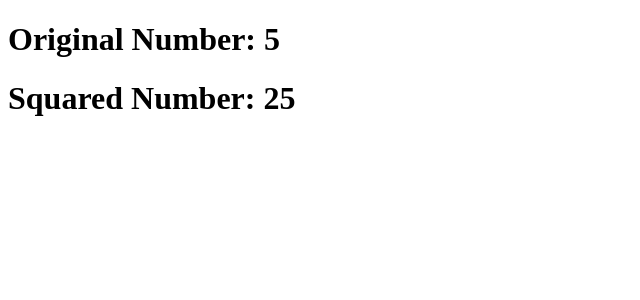
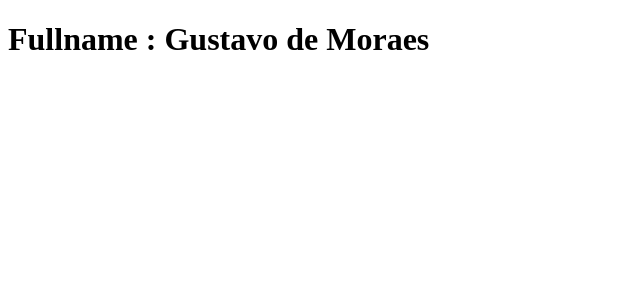
Before and after one commit to gstv57/vue-repo-learning, a Vue app: page / in a window 1280 px wide. Shown: the top 300 px of the page, without its empty margins (0-640 px from the left). Built offline with nearby package versions, Linux system fonts and the light colour scheme.

Commit message:
computed properties pt 2

```diff
--- a/src/components/ComputedProperties.vue
+++ b/src/components/ComputedProperties.vue
@@ -1,13 +1,11 @@
 <script setup>
 import { computed, ref } from 'vue'
+const firstName = ref('Gustavo')
+const lastName = ref('de Moraes')
 
-const number = ref(5)
-const squaredNumber = computed(() => {
-  return number.value * number.value
-})
+const fullName = computed(() => firstName.value + ' ' + lastName.value)
 </script>
 
 <template>
-  <h1>Original Number: {{ number }}</h1>
-  <h1>Squared Number: {{ squaredNumber }}</h1>
+  <h1>Fullname : {{ fullName }}</h1>
 </template>
```
